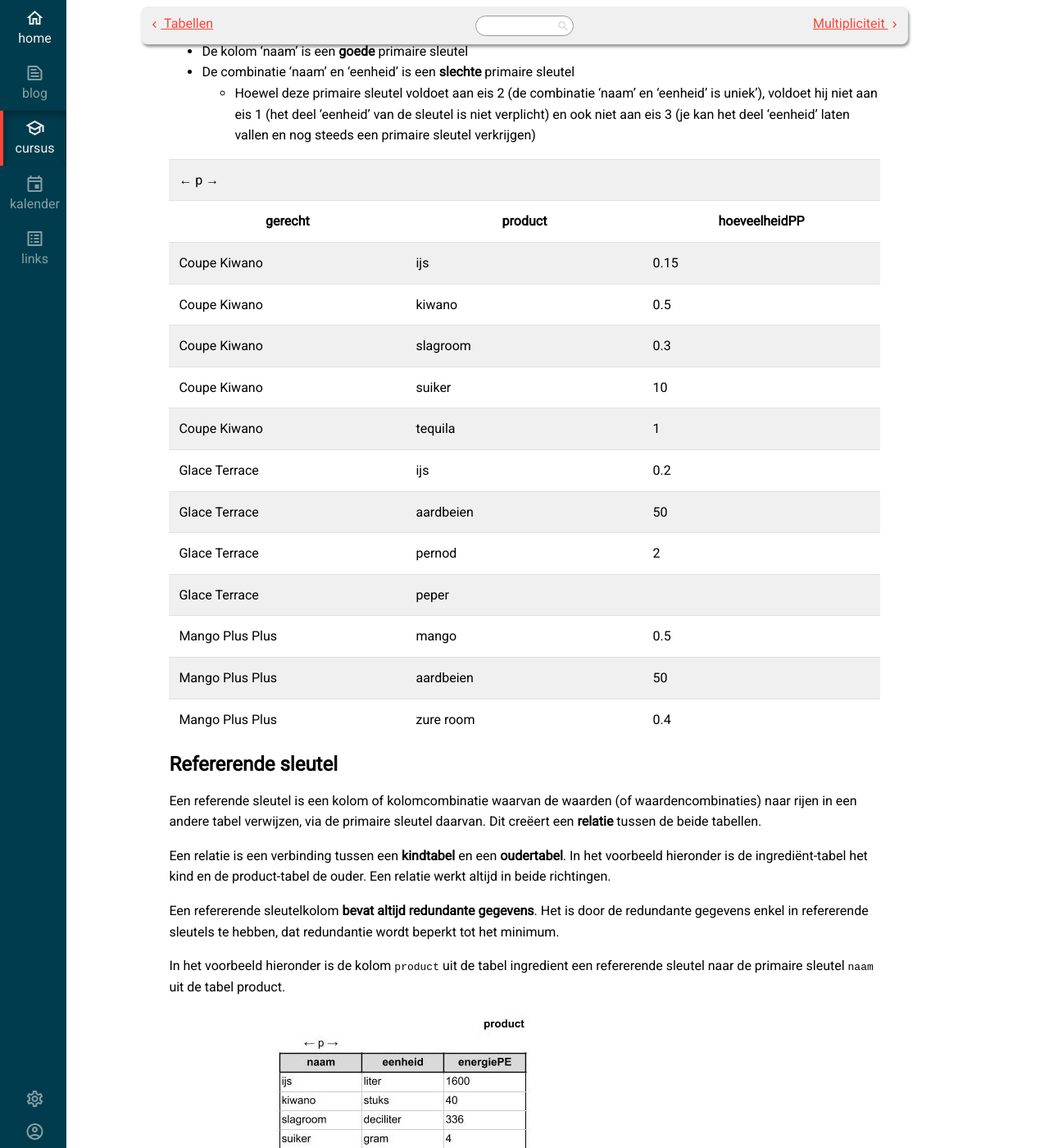
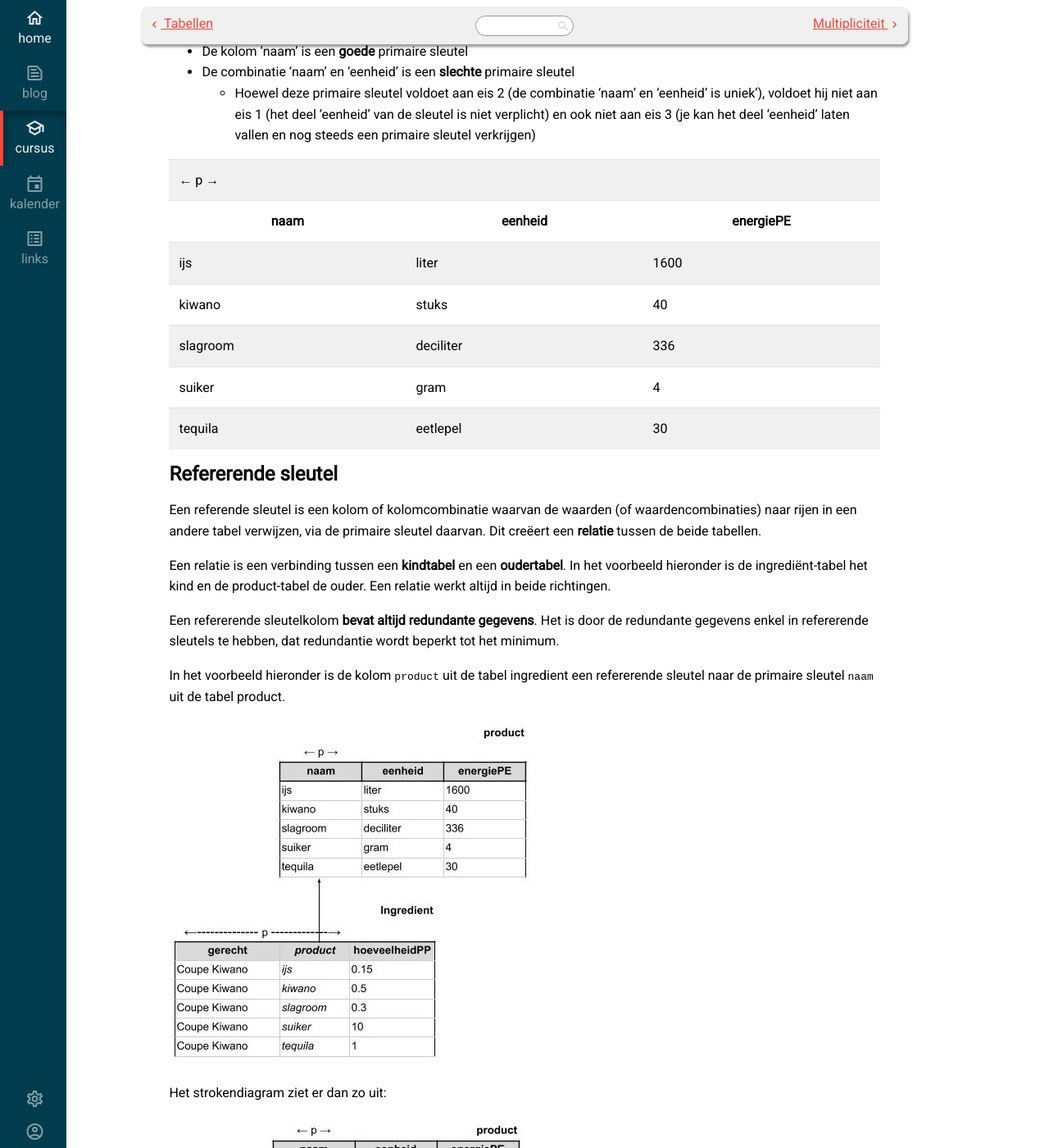
Before and after one commit to T-INFORMATICA/t-informatica.github.io, a Jekyll site: the page built from _courses/databanken/database-ontwerp/sleutels.md, in a window 1280 px wide and 1400 px high, scrolled down 769 px. Shown: the whole window at 82% size. Built offline with Jekyll 4.4.1, drawn with Linux system fonts in a browser that asks for light colours; some web fonts are replaced; comment, search, counter and statistics services are not loaded.

Commit message:
Update sleutels.md

```diff
--- a/_courses/databanken/database-ontwerp/sleutels.md
+++ b/_courses/databanken/database-ontwerp/sleutels.md
@@ -57,69 +57,34 @@ In het voorbeeld hieronder:
       <td></td>
    </tr>
    <tr>
-      <th>gerecht</th>
-      <th>product</th>
-      <th>hoeveelheidPP</th>
+      <th>naam</th>
+      <th>eenheid</th>
+      <th>energiePE</th>
    </tr>
    <tr>
-      <td>Coupe Kiwano</td>
       <td>ijs</td>
-      <td>0.15</td>
+      <td>liter</td>
+      <td>1600</td>
    </tr>
    <tr>
-      <td>Coupe Kiwano</td>
       <td>kiwano</td>
-      <td>0.5</td>
+      <td>stuks</td>
+      <td>40</td>
    </tr>
    <tr>
-      <td>Coupe Kiwano</td>
       <td>slagroom</td>
-      <td>0.3</td>
+      <td>deciliter</td>
+      <td>336</td>
    </tr>
    <tr>
-      <td>Coupe Kiwano</td>
       <td>suiker</td>
-      <td>10</td>
+      <td>gram</td>
+      <td>4</td>
    </tr>
    <tr>
-      <td>Coupe Kiwano</td>
       <td>tequila</td>
-      <td>1</td>
-   </tr>
-   <tr>
-      <td>Glace Terrace</td>
-      <td>ijs</td>
-      <td>0.2</td>
-   </tr>
-   <tr>
-      <td>Glace Terrace</td>
-      <td>aardbeien</td>
-      <td>50</td>
-   </tr>
-   <tr>
-      <td>Glace Terrace</td>
-      <td>pernod</td>
-      <td>2</td>
-   </tr>
-   <tr>
-      <td>Glace Terrace</td>
-      <td>peper</td>
-      <td></td>
-   </tr>
-   <tr>
-      <td>Mango Plus Plus</td>
-      <td>mango</td>
-      <td>0.5</td>
-   </tr>
-   <tr>
-      <td>Mango Plus Plus</td>
-      <td>aardbeien</td>
-      <td>50</td>
-   </tr>
-   <tr>
-      <td>Mango Plus Plus</td>
-      <td>zure room</td>
-      <td>0.4</td>
+      <td>eetlepel</td>
+      <td>30</td>
    </tr>
 </table>
 
```
